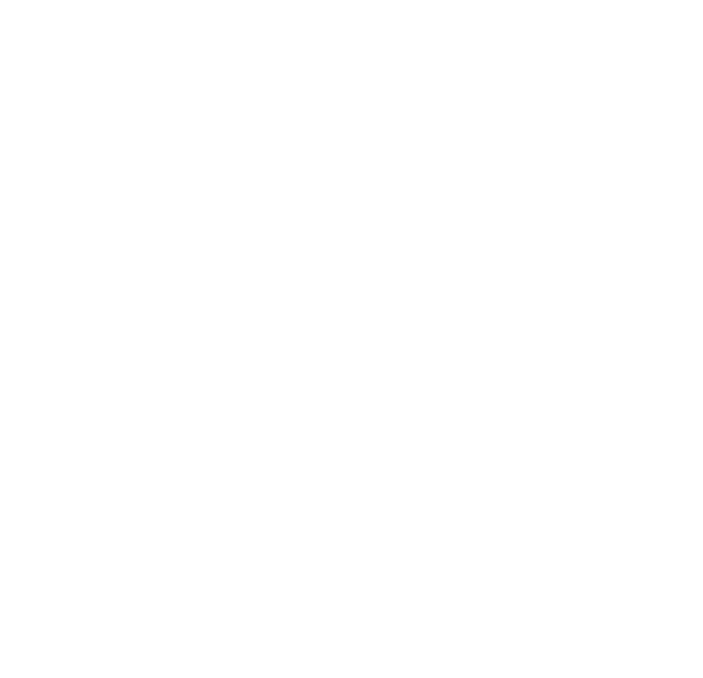
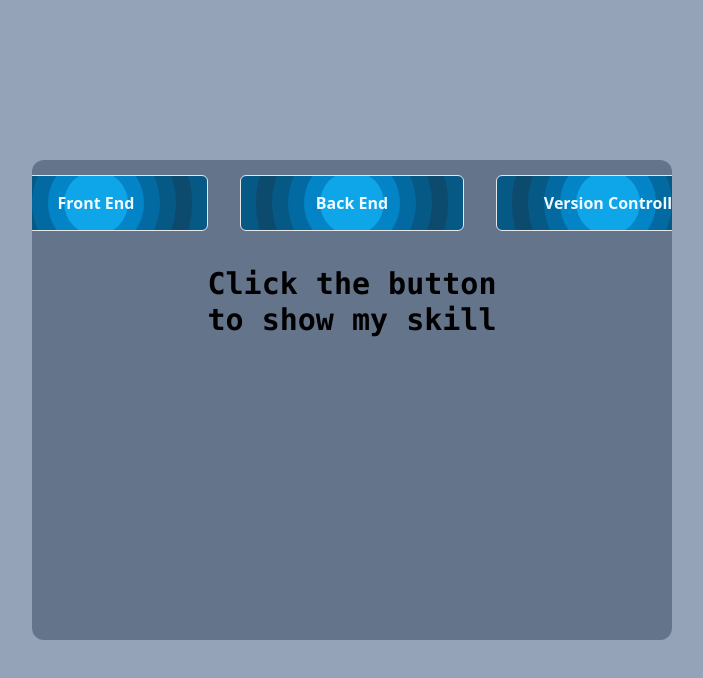
Before and after one commit to hasankhan10/my-portfolio, a React (Vite) app: page /skill in a window 1280 px wide. Shown: the top 678 px of the page, without its empty margins (288-991 px from the left). Built offline with nearby package versions, Linux system fonts and the light colour scheme.

Commit message:
adding other,frontend,backend component and render by it click

```diff
--- a/src/App.jsx
+++ b/src/App.jsx
@@ -9,7 +9,7 @@ import Skill from "./Components/Skill"
 function App() {
   return (
     <div className="main h-screen w-screen relative">
-
+        <Skill />
     </div>
   )
 }
--- /dev/null
+++ b/src/Components/Backend.jsx
@@ -0,0 +1,32 @@
+import React from 'react'
+
+function Backend() {
+  return (
+    <div className=' flex flex-col gap-3'>
+        <div className=' w-full h-[18%] bg-cyan-800 flex rounded-2xl justify-center place-items-center'>
+            <section className='pic h-full w-[40%] flex justify-center place-items-center'>
+                <img className='w-[3rem] h-[3rem]' src="https://cdn-icons-png.flaticon.com/512/5968/5968322.png" alt="" />
+            </section>
+            <section className='pic-name h-full w-[60%] text-white text-2xl p-3 flex justify-center place-items-center font-bold font-mono'>NODE
+            </section>
+        </div>
+
+        <div className=' w-full h-[18%] bg-cyan-800 flex space-x-1 rounded-2xl justify-center place-items-center'>
+            <section className='pic h-full w-[40%] flex justify-center place-items-center'>
+                <img className='w-[3rem] h-[3rem]' src="https://e7.pngegg.com/pngimages/247/558/png-clipart-node-js-javascript-express-js-npm-react-github-angle-text.png" alt="" />
+            </section>
+            <section className='pic-name h-full w-[60%] text-white text-2xl p-3 flex justify-center place-items-center font-bold font-mono'>EXPRESS
+            </section>
+        </div>
+        <div className=' w-full h-[18%] bg-cyan-800 flex space-x-1 rounded-2xl justify-center place-items-center'>
+            <section className='pic h-full w-[40%] flex justify-center place-items-center'>
+                <img className='w-[3rem] h-[3rem]' src="https://cdn-icons-png.flaticon.com/512/2906/2906274.png" alt="" />
+            </section>
+            <section className='pic-name h-full w-[60%] text-white text-2xl p-3 flex justify-center place-items-center font-bold font-mono'>MONGODB
+            </section>
+        </div>
+    </div>
+  )
+}
+
+export default Backend
--- a/src/Components/Btn.jsx
+++ b/src/Components/Btn.jsx
@@ -2,13 +2,13 @@ import React from 'react'
 
 function Btn({text}) {
   return (
-    <button class="relative border hover:border-sky-600 duration-500 group cursor-pointer text-sky-50  overflow-hidden h-14 w-56 rounded-md bg-sky-800 p-2 flex justify-center items-center font-extrabold">
-        <div class="absolute z-10 w-48 h-48 rounded-full group-hover:scale-150 transition-all  duration-500 ease-in-out bg-sky-900 delay-150 group-hover:delay-75"></div>
-        <div class="absolute z-10 w-40 h-40 rounded-full group-hover:scale-150 transition-all  duration-500 ease-in-out bg-sky-800 delay-150 group-hover:delay-100"></div>
-        <div class="absolute z-10 w-32 h-32 rounded-full group-hover:scale-150 transition-all  duration-500 ease-in-out bg-sky-700 delay-150 group-hover:delay-150"></div>
-        <div class="absolute z-10 w-24 h-24 rounded-full group-hover:scale-150 transition-all  duration-500 ease-in-out bg-sky-600 delay-150 group-hover:delay-200"></div>
-        <div class="absolute z-10 w-16 h-16 rounded-full group-hover:scale-150 transition-all  duration-500 ease-in-out bg-sky-500 delay-150 group-hover:delay-300"></div>
-        <p class="z-10">{text}</p>
+    <button className="relative border hover:border-sky-600 duration-500 group cursor-pointer text-sky-50  overflow-hidden h-14 w-56 rounded-md bg-sky-800 p-2 flex justify-center items-center font-extrabold">
+        <div className="absolute z-10 w-48 h-48 rounded-full group-hover:scale-150 transition-all  duration-500 ease-in-out bg-sky-900 delay-150 group-hover:delay-75"></div>
+        <div className="absolute z-10 w-40 h-40 rounded-full group-hover:scale-150 transition-all  duration-500 ease-in-out bg-sky-800 delay-150 group-hover:delay-100"></div>
+        <div className="absolute z-10 w-32 h-32 rounded-full group-hover:scale-150 transition-all  duration-500 ease-in-out bg-sky-700 delay-150 group-hover:delay-150"></div>
+        <div className="absolute z-10 w-24 h-24 rounded-full group-hover:scale-150 transition-all  duration-500 ease-in-out bg-sky-600 delay-150 group-hover:delay-200"></div>
+        <div className="absolute z-10 w-16 h-16 rounded-full group-hover:scale-150 transition-all  duration-500 ease-in-out bg-sky-500 delay-150 group-hover:delay-300"></div>
+        <p className="z-10">{text}</p>
     </button>
 
   )
--- /dev/null
+++ b/src/Components/Frontend.jsx
@@ -0,0 +1,48 @@
+import React from 'react'
+
+function Frontend() {
+  return (
+    <div className=' flex flex-col gap-3'>
+        <div className=' w-full h-[18%] bg-cyan-800 flex rounded-2xl justify-center place-items-center'>
+            <section className='pic h-full w-[40%] flex justify-center place-items-center'>
+                <img className='w-[3rem] h-[3rem]' src="https://cdn-icons-png.flaticon.com/512/1051/1051277.png" alt="" />
+            </section>
+            <section className='pic-name h-full w-[60%] text-white text-2xl p-3 flex justify-center place-items-center font-bold font-mono'>HTML
+            </section>
+        </div>
+
+        <div className=' w-full h-[18%] bg-cyan-800 flex space-x-1 rounded-2xl justify-center place-items-center'>
+            <section className='pic h-full w-[40%] flex justify-center place-items-center'>
+                <img className='w-[3rem] h-[3rem]' src="https://cdn-icons-png.flaticon.com/512/732/732190.png" alt="" />
+            </section>
+            <section className='pic-name h-full w-[60%] text-white text-2xl p-3 flex justify-center place-items-center font-bold font-mono'>CSS
+            </section>
+        </div>
+        <div className=' w-full h-[18%] bg-cyan-800 flex space-x-1 rounded-2xl justify-center place-items-center'>
+            <section className='pic h-full w-[40%] flex justify-center place-items-center'>
+                <img className='w-[3rem] h-[3rem]' src="https://cdn-icons-png.flaticon.com/512/5968/5968292.png" alt="" />
+            </section>
+            <section className='pic-name h-full w-[60%] text-white text-2xl p-3 flex justify-center place-items-center font-bold font-mono'>JAVASCRIPT
+            </section>
+        </div>
+        <div className=' w-full h-[18%] bg-cyan-800 flex space-x-1 rounded-2xl justify-center place-items-center'>
+            <section className='pic h-full w-[40%] flex justify-center place-items-center'>
+                <img className='w-[3rem] h-[3rem]' src="	https://cdn-icons-png.flaticon.com/512/3393/3393920.png" alt="" />
+            </section>
+            <section className='pic-name h-full w-[60%] text-white text-2xl p-3 flex justify-center place-items-center font-bold font-mono'>REACT
+            </section>
+        </div>
+        <div className=' w-full h-[18%] bg-cyan-800 flex space-x-1 rounded-2xl justify-center place-items-center'>
+            <section className='pic h-full w-[40%] flex justify-center place-items-center'>
+                <img className='w-[3rem] h-[3rem] rounded-full' src="https://w7.pngwing.com/pngs/87/586/png-transparent-next-js-hd-logo.png" alt="" />
+            </section>
+            <section className='pic-name h-full w-[60%] text-white text-2xl p-3 flex justify-center place-items-center font-bold font-mono'>NEXT
+            </section>
+        </div>
+    </div>
+
+
+  )
+}
+
+export default Frontend
--- /dev/null
+++ b/src/Components/Other.jsx
@@ -0,0 +1,17 @@
+import React from 'react'
+
+function Other() {
+  return (
+    <div className=' flex fcol gap-3'>
+        <div className=' w-full h-[18%] bg-cyan-800 flex rounded-2xl justify-center place-items-center'>
+            <section className='pic h-full w-[40%] flex justify-center place-items-center'>
+                <img className='w-[3rem] h-[3rem]' src="https://cdn-icons-png.flaticon.com/512/2111/2111432.png" alt="" />
+            </section>
+            <section className='pic-name h-full w-[60%] text-white text-2xl p-3 flex justify-center place-items-center font-bold font-mono'>GIT&GITHUB
+            </section>
+        </div>
+    </div>
+  )
+}
+
+export default Other
--- a/src/Components/Skill.jsx
+++ b/src/Components/Skill.jsx
@@ -1,18 +1,28 @@
-import React from 'react'
+import React, { useState } from 'react'
 import Btn from './Btn'
+import Frontend from './Frontend'
+import Backend from './Backend'
+import Other from './Other'
 
 function Skill() {
+
+  const [showskill, setShowskill] = useState('')
+
+  const handleChange = (value) => {
+    setShowskill(value)
+  }
   return (
     <div className='skill w-full h-full bg-slate-400 flex justify-center place-items-center'>
         <section className=' w-[50%] h-[60%] bg-slate-500 rounded-xl overflow-hidden flex flex-col justify-center place-items-center'>
             <div className='catagory w-full h-[18%] flex space-x-8 place-items-center justify-center'>
-                <button><Btn text = "Front End"/></button>
-                <button><Btn text = "Back End"/></button>
-                <button><Btn text = "Version Controll"/></button>
+                <button  onClick={() => handleChange('frontend')}><Btn text = "Front End"/></button>
+                <button onClick={() => handleChange('backend')}><Btn text = "Back End"/></button>
+                <button  onClick={() => handleChange('other')}><Btn text = "Version Controll"/></button>
             </div>
 
             <div className='show-skill w-[50%] h-[82%]'>
-
+                { showskill && (showskill === 'frontend' ? (<Frontend />) : (showskill === 'backend' ? (<Backend />) : <Other /> ))}
+                {!showskill && <h1 className=' text-3xl font-bold text-center mt-5 font-mono'>Click the button to show my skill</h1>}
             </div>
         </section>
     </div>
```
